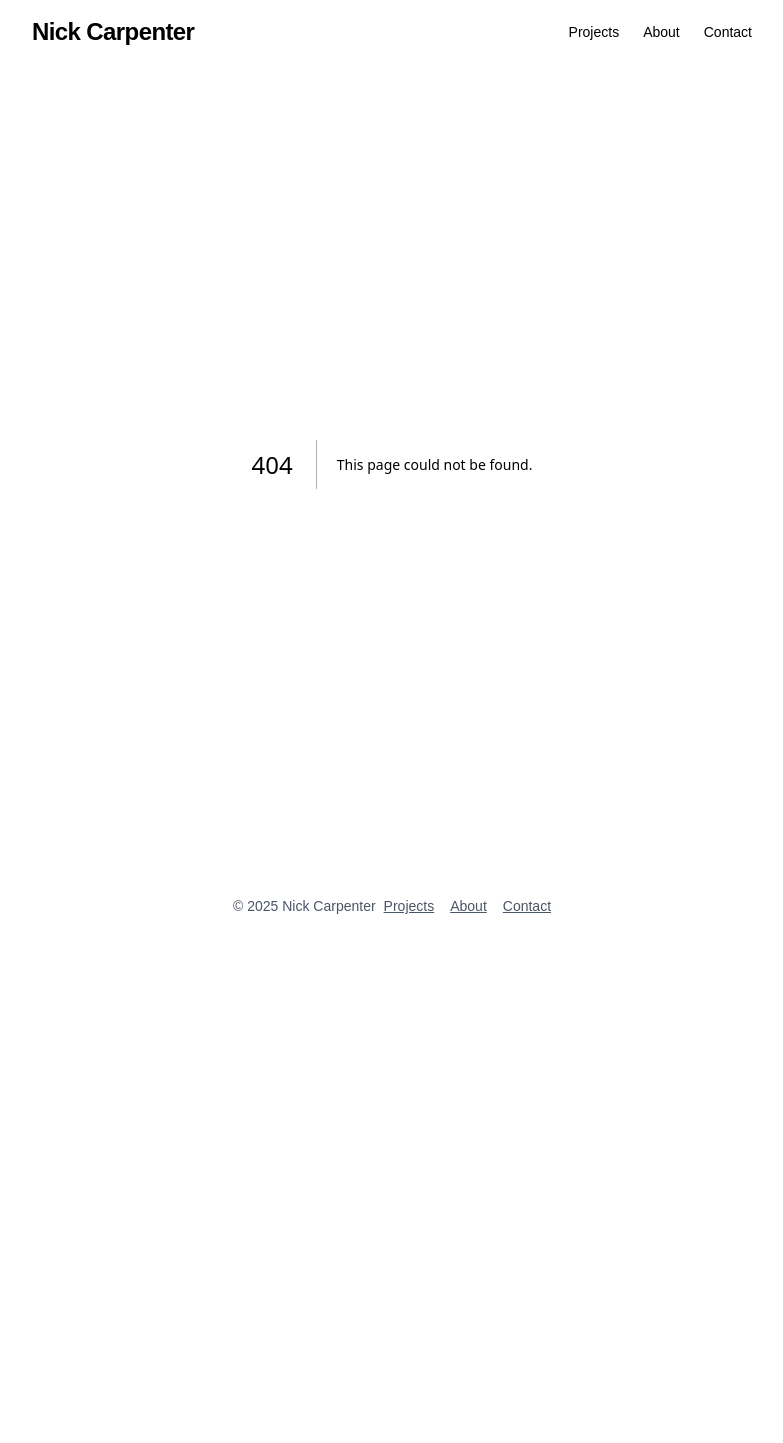
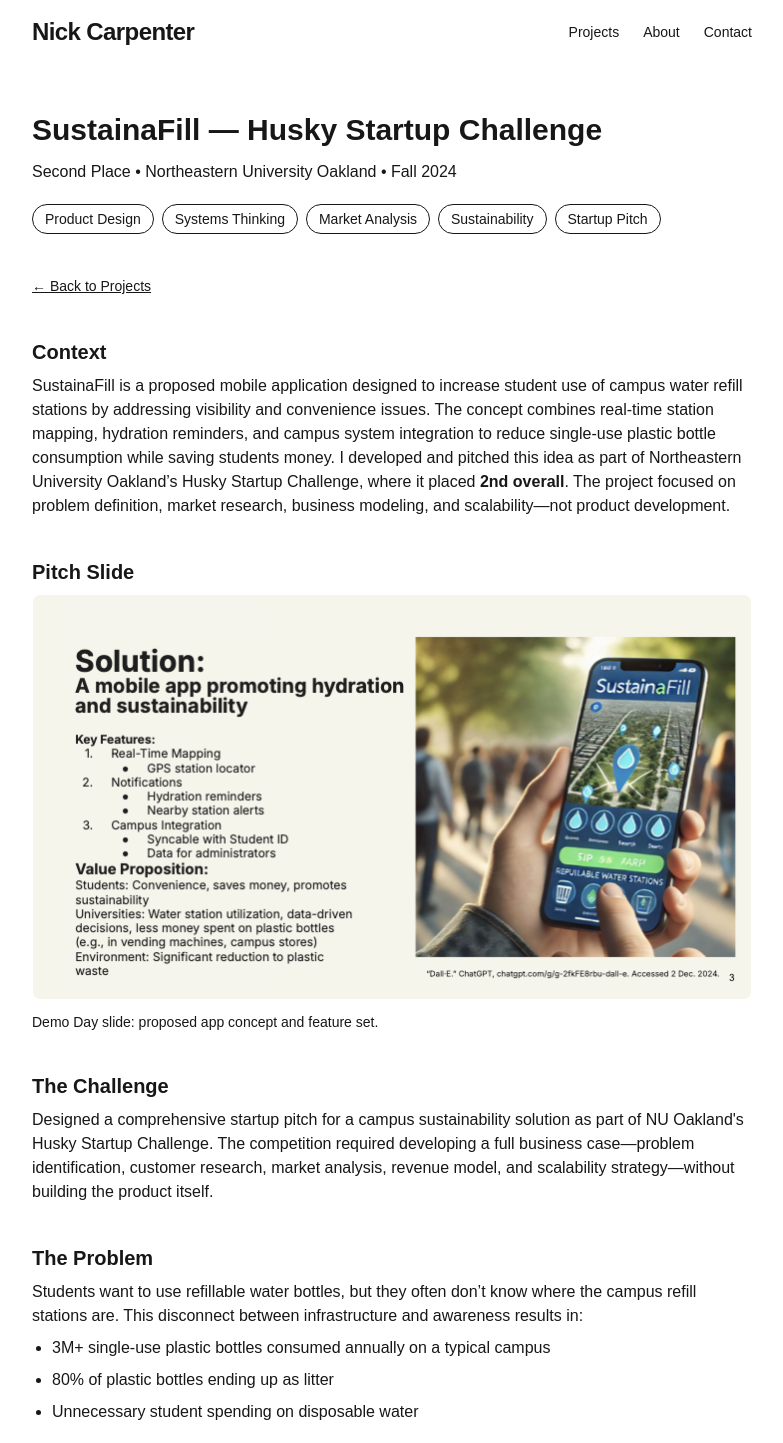
Before and after one commit to nickc32849/personal_website, a Next.js app: page /projects/sustainafill in a window 1280 px wide. Before the commit this address had no page. Shown: the top 1443 px of the page, without its empty margins (248-1031 px from the left). Before the commit the page ends 948 px from the top, so only its background shows below. Built offline with nearby package versions, Linux system fonts and the light colour scheme.

Commit message:
Update SustainaFill project page with Husky Startup Challenge content

```diff
--- /dev/null
+++ b/app/projects/sustainafill/page.tsx
@@ -0,0 +1,222 @@
+import Image from "next/image";
+import ProjectLayout from "@/app/components/ProjectLayout";
+import Section from "@/app/components/Section";
+import BackLink from "@/app/components/BackLink";
+
+export default function HuskyStartupChallengePage() {
+  return (
+    <ProjectLayout
+      title="SustainaFill — Husky Startup Challenge"
+      subtitle="Second Place • Northeastern University Oakland • Fall 2024"
+      tags={[
+        "Product Design",
+        "Systems Thinking",
+        "Market Analysis",
+        "Sustainability",
+        "Startup Pitch",
+      ]}
+    >
+      <BackLink href="/projects" label="← Back to Projects" />
+
+      <Section title="Context">
+        <p>
+          SustainaFill is a proposed mobile application designed to increase student use of
+          campus water refill stations by addressing visibility and convenience issues. The
+          concept combines real-time station mapping, hydration reminders, and campus
+          system integration to reduce single-use plastic bottle consumption while saving
+          students money. I developed and pitched this idea as part of Northeastern
+          University Oakland’s Husky Startup Challenge, where it placed{" "}
+          <strong>2nd overall</strong>. The project focused on problem definition, market
+          research, business modeling, and scalability—not product development.
+        </p>
+      </Section>
+
+      <Section title="Pitch Slide">
+        <div className="space-y-3">
+          <Image
+            src="/images/sustainafill-solution.png"
+            alt="SustainaFill solution slide from Demo Day pitch deck"
+            width={1200}
+            height={675}
+            className="rounded-lg border"
+          />
+          <p className="text-sm">
+            Demo Day slide: proposed app concept and feature set.
+          </p>
+        </div>
+      </Section>
+
+      <Section title="The Challenge">
+        <p>
+          Designed a comprehensive startup pitch for a campus sustainability solution as
+          part of NU Oakland&apos;s Husky Startup Challenge. The competition required
+          developing a full business case—problem identification, customer research,
+          market analysis, revenue model, and scalability strategy—without building the
+          product itself.
+        </p>
+      </Section>
+
+      <Section title="The Problem">
+        <p>
+          Students want to use refillable water bottles, but they often don’t know where
+          the campus refill stations are. This disconnect between infrastructure and
+          awareness results in:
+        </p>
+        <ul className="list-disc space-y-2 pl-5">
+          <li>3M+ single-use plastic bottles consumed annually on a typical campus</li>
+          <li>80% of plastic bottles ending up as litter</li>
+          <li>Unnecessary student spending on disposable water</li>
+        </ul>
+
+        <p className="mt-4 font-medium">Real-world evidence</p>
+        <ul className="list-disc space-y-2 pl-5">
+          <li>At Brown University, 600 freshmen lacked nearby refill access</li>
+          <li>
+            At Villanova University, disposable bottle usage remained high despite
+            available refill stations
+          </li>
+        </ul>
+      </Section>
+
+      <Section title="The Solution">
+        <p>
+          SustainaFill is a proposed mobile app that bridges the awareness gap by making
+          refill stations easier to find and use. The platform combines real-time GPS
+          mapping, hydration reminders, and campus system integration to reduce plastic
+          waste while saving students money.
+        </p>
+      </Section>
+
+      <Section title="Key Differentiators">
+        <ul className="list-disc space-y-2 pl-5">
+          <li>Campus-specific focus with indoor navigation</li>
+          <li>Integration with university ID systems</li>
+          <li>Administrator dashboard with refill station usage and placement analytics</li>
+          <li>
+            Clear, multi-stakeholder value proposition (students, universities,
+            environment)
+          </li>
+        </ul>
+      </Section>
+
+      <Section title="Business Strategy">
+        <p>
+          Developed a three-stream revenue model designed to align incentives across
+          stakeholders:
+        </p>
+
+        <div className="mt-4 space-y-4">
+          <div>
+            <p className="font-medium">University Partnerships</p>
+            <p className="text-sm text-zinc-500">
+              Tiered annual licensing based on student population ($5K–$15K per campus)
+            </p>
+          </div>
+
+          <div>
+            <p className="font-medium">Sponsored Partnerships</p>
+            <p className="text-sm text-zinc-500">
+              Revenue-sharing with eco-friendly and wellness brands through campus
+              sustainability challenges
+            </p>
+          </div>
+
+          <div>
+            <p className="font-medium">Data Insights</p>
+            <p className="text-sm text-zinc-500">
+              Aggregated, anonymized usage reports sold to sustainability researchers and
+              policymakers
+            </p>
+          </div>
+        </div>
+
+        <p className="mt-6 font-medium">Projected Path to Profitability</p>
+        <ul className="list-disc space-y-2 pl-5">
+          <li>Year 1: Investment phase with ~20 university partners</li>
+          <li>Year 5: Scale to ~250 partners with $1.5M projected net profit</li>
+        </ul>
+      </Section>
+
+      <Section title="Market Validation">
+        <ul className="list-disc space-y-2 pl-5">
+          <li>19.6M college students across 4,000+ U.S. institutions</li>
+          <li>300+ colleges already installed refill stations</li>
+          <li>91% of students would switch to reusable bottles with convenient access</li>
+          <li>
+            87% of UC Davis students prefer refill stations over traditional fountains
+          </li>
+        </ul>
+      </Section>
+
+      <Section title="What I Learned">
+        <div className="space-y-4">
+          <div>
+            <p className="font-medium">Customer-centric thinking</p>
+            <p className="text-sm text-zinc-500">
+              The target user wasn’t just sustainability-focused students—it was anyone
+              frustrated by inconvenience. Research and personas drove the solution, not
+              assumptions.
+            </p>
+          </div>
+
+          <div>
+            <p className="font-medium">Business model design</p>
+            <p className="text-sm text-zinc-500">
+              Built a revenue strategy that works because incentives align: students gain
+              convenience, universities gain data, and sustainability goals are advanced
+              as a byproduct.
+            </p>
+          </div>
+
+          <div>
+            <p className="font-medium">Scalability planning</p>
+            <p className="text-sm text-zinc-500">
+              Mapped infrastructure, partnerships, and data strategy early, ensuring the
+              concept could scale beyond a single campus without redesigning the core
+              product.
+            </p>
+          </div>
+        </div>
+      </Section>
+
+      <Section title="Competition Results">
+        <p>
+          <strong>Score:</strong> 37 / 50 — <strong>🥈 2nd Place</strong>
+        </p>
+
+        <p className="mt-4 font-medium">Judge Feedback Highlights</p>
+        <ul className="list-disc space-y-2 pl-5">
+          <li>
+            “This is a great idea that effectively promotes hydration and sustainability
+            while leveraging technology to make it easier for students to find refill
+            stations on campus.”
+          </li>
+          <li>
+            “The app images are well-designed and visually appealing, making it easy to
+            understand how users would interact with the platform.”
+          </li>
+          <li>
+            “The breakdown of the user profile is strong, showing a clear understanding
+            of the target audience.”
+          </li>
+          <li>
+            “I also appreciate the detailed phases of scalability—this shows strong
+            planning and a clear roadmap for growth.”
+          </li>
+        </ul>
+
+        <p className="mt-4 font-medium">Growth Opportunity</p>
+        <p className="text-sm text-zinc-500">
+          The revenue strategy could be strengthened by more clearly defining potential
+          sponsorship partners and outlining how in-app advertising could be integrated
+          in a way that feels natural and beneficial to users.
+        </p>
+
+        <p className="mt-6 text-sm text-zinc-500">
+          SustainaFill was developed as a conceptual business pitch for the Husky Startup
+          Challenge at Northeastern University (Fall 2024).
+        </p>
+      </Section>
+    </ProjectLayout>
+  );
+}
```
